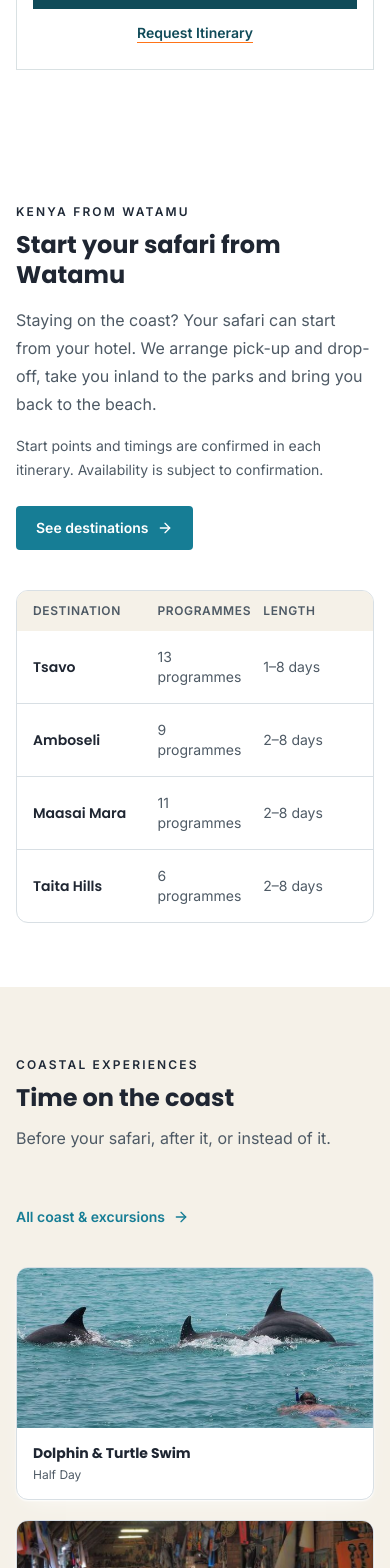
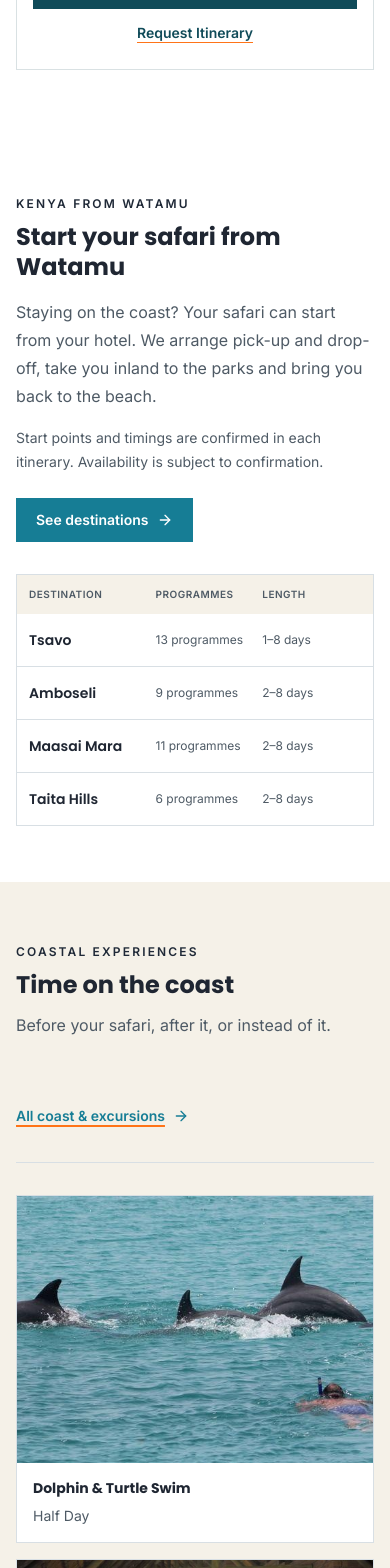
Before and after one commit to Sheddymae/bahari-asili-safaris, a Next.js app: page / in a window 390 px wide. Shown: the part 4100-5668 px from the top of the page. Built offline with nearby package versions, Linux system fonts and the light colour scheme; no server answers.

Commit message:
Polish homepage sections for responsive layout
Improve responsive coastal excursion cards, destination table wrapping, and final booking CTA while preserving routes and localized behavior.

```diff
--- a/components/FinalCtaSection.tsx
+++ b/components/FinalCtaSection.tsx
@@ -1,10 +1,31 @@
 'use client';
+
 import { ArrowRight, MessageCircle, Phone } from 'lucide-react';
 import { useLanguage } from '@/contexts/LanguageContext';
 import { trackConversion } from '@/components/Analytics';
 import { getHomeLanding } from '@/lib/home-landing-i18n';
 import { PHONE_TEL, whatsappHref } from '@/lib/contact-info';
+
 export default function FinalCtaSection({ onBook }: { onBook: () => void }) {
- const {locale}=useLanguage(); const e=getHomeLanding(locale);
- return <section className="bg-ocean-800 py-16 lg:py-20"><div className="mx-auto max-w-4xl px-4 text-center sm:px-6 lg:px-8"><h2 className="font-poppins text-3xl font-bold text-white sm:text-4xl">{e.final.title}</h2><p className="mt-4 font-inter text-base text-white">{e.final.based}</p><div className="mt-8 flex flex-col justify-center gap-3 sm:flex-row"><button onClick={onBook} className="inline-flex items-center justify-center gap-2 rounded-lg bg-safari-500 px-7 py-3.5 font-poppins text-sm font-semibold text-white hover:bg-safari-600"><ArrowRight className="h-4 w-4"/>{e.final.plan}</button><a href={whatsappHref(e.whatsappMessage)} target="_blank" rel="noopener noreferrer" onClick={()=>trackConversion('whatsapp_clicked',{location:'final_cta'})} className="inline-flex items-center justify-center gap-2 rounded-lg border border-white/35 px-7 py-3.5 font-poppins text-sm font-semibold text-white hover:bg-white/10"><MessageCircle className="h-4 w-4"/>{e.final.whatsapp}</a><a href={`tel:${PHONE_TEL}`} onClick={()=>trackConversion('phone_clicked',{location:'final_cta'})} className="inline-flex items-center justify-center gap-2 rounded-lg border border-white/35 px-7 py-3.5 font-poppins text-sm font-semibold text-white hover:bg-white/10"><Phone className="h-4 w-4"/>{e.final.call}</a></div></div></section>;
+  const { locale } = useLanguage();
+  const e = getHomeLanding(locale);
+  return (
+    <section className="bg-ocean-800 py-14 sm:py-16 lg:py-20">
+      <div className="mx-auto max-w-4xl px-4 text-center sm:px-6 lg:px-8">
+        <h2 className="mx-auto max-w-3xl text-balance font-poppins text-2xl font-bold leading-tight text-white sm:text-3xl lg:text-4xl">{e.final.title}</h2>
+        <p className="mx-auto mt-4 max-w-2xl font-inter text-base leading-7 text-white/90">{e.final.based}</p>
+        <div className="mt-7 flex flex-col justify-center gap-3 sm:mt-8 sm:flex-row sm:flex-wrap">
+          <button onClick={onBook} className="inline-flex min-h-12 items-center justify-center gap-2 bg-safari-500 px-6 py-3.5 font-poppins text-sm font-semibold text-white transition-colors hover:bg-safari-600 focus-visible:outline-none focus-visible:ring-2 focus-visible:ring-white focus-visible:ring-offset-2 focus-visible:ring-offset-ocean-800 sm:px-7">
+            <ArrowRight className="h-4 w-4 rtl:rotate-180" aria-hidden="true" />{e.final.plan}
+          </button>
+          <a href={whatsappHref(e.whatsappMessage)} target="_blank" rel="noopener noreferrer" onClick={() => trackConversion('whatsapp_clicked', { location: 'final_cta' })} className="inline-flex min-h-12 items-center justify-center gap-2 border border-white/50 px-6 py-3.5 font-poppins text-sm font-semibold text-white transition-colors hover:bg-white/10 focus-visible:outline-none focus-visible:ring-2 focus-visible:ring-white focus-visible:ring-offset-2 focus-visible:ring-offset-ocean-800 sm:px-7">
+            <MessageCircle className="h-4 w-4" aria-hidden="true" />{e.final.whatsapp}
+          </a>
+          <a href={`tel:${PHONE_TEL}`} onClick={() => trackConversion('phone_clicked', { location: 'final_cta' })} className="inline-flex min-h-12 items-center justify-center gap-2 border border-white/50 px-6 py-3.5 font-poppins text-sm font-semibold text-white transition-colors hover:bg-white/10 focus-visible:outline-none focus-visible:ring-2 focus-visible:ring-white focus-visible:ring-offset-2 focus-visible:ring-offset-ocean-800 sm:px-7">
+            <Phone className="h-4 w-4" aria-hidden="true" />{e.final.call}
+          </a>
+        </div>
+      </div>
+    </section>
+  );
 }
--- a/components/home/HomeCoast.tsx
+++ b/components/home/HomeCoast.tsx
@@ -22,12 +22,33 @@ export default function HomeCoast() {
   const byId = new Map(available.map((e) => [e.id, e]));
   const featured = [...FEATURED_IDS.map((id) => byId.get(id)).filter((e): e is Excursion => Boolean(e)), ...available.filter((e) => !FEATURED_IDS.includes(e.id))].slice(0, 4);
   return (
-    <section aria-labelledby="home-coast-title" className="bg-sand-50 py-16 lg:py-20">
+    <section aria-labelledby="home-coast-title" className="bg-sand-50 py-14 sm:py-16 lg:py-20">
       <div className="mx-auto max-w-7xl px-4 sm:px-6 lg:px-8">
-        <div className="flex flex-col gap-4 sm:flex-row sm:items-end sm:justify-between"><SectionHeader kicker={c.coast.kicker} title={c.coast.title} sub={c.coast.sub} /><Link href="/excursions" className="mb-10 inline-flex shrink-0 items-center gap-2 font-inter text-sm font-semibold text-ocean-700 hover:text-ocean-800">{c.coast.seeAll} <ArrowRight className="h-4 w-4 rtl:rotate-180" /></Link></div>
+        <div className="mb-8 flex flex-col gap-4 border-b border-border pb-6 sm:mb-10 sm:flex-row sm:items-end sm:justify-between sm:gap-6">
+          <SectionHeader kicker={c.coast.kicker} title={c.coast.title} sub={c.coast.sub} />
+          <Link href="/excursions" className="mb-0 inline-flex min-h-11 w-fit shrink-0 items-center gap-2 font-inter text-sm font-semibold text-ocean-700 underline decoration-[var(--brand-secondary)] decoration-2 underline-offset-4 hover:text-ocean-800 focus-visible:outline-none focus-visible:ring-2 focus-visible:ring-ocean-600">
+            {c.coast.seeAll} <ArrowRight className="h-4 w-4 rtl:rotate-180" aria-hidden="true" />
+          </Link>
+        </div>
         <span id="home-coast-title" className="sr-only">{c.coast.title}</span>
-        <div className="grid gap-5 sm:grid-cols-2 lg:grid-cols-4">{featured.map((excursion) => <Link key={excursion.id} href={`/excursions/${excursion.id}`} className="group overflow-hidden rounded-xl border border-border bg-white shadow-card focus:outline-none focus-visible:ring-2 focus-visible:ring-ocean-600"><div className="relative h-40"><Image src={excursion.image} alt="" fill sizes="(max-width: 640px) 100vw, (max-width: 1024px) 50vw, 25vw" className="object-cover transition-transform duration-500 group-hover:scale-105" /></div><div className="p-4"><h3 className="font-poppins text-sm font-bold leading-snug text-foreground">{locale === 'it' ? excursion.nameIt : excursion.name}</h3><p className="mt-1 font-inter text-xs text-muted-foreground">{excursion.duration}</p></div></Link>)}</div>
-        <Link href="/transfers" className="mt-5 flex items-center gap-4 rounded-xl border border-border bg-white p-5 shadow-card hover:border-ocean-300 focus:outline-none focus-visible:ring-2 focus-visible:ring-ocean-600"><span className="flex h-11 w-11 shrink-0 items-center justify-center rounded-full bg-ocean-700 text-white"><Plane className="h-5 w-5" /></span><span className="min-w-0 flex-1"><span className="block font-poppins text-sm font-bold text-foreground">{c.coast.transfersTitle}</span><span className="block font-inter text-sm text-muted-foreground">{c.coast.transfersBody}</span></span><span className="hidden items-center gap-2 font-inter text-sm font-semibold text-ocean-700 sm:inline-flex">{c.coast.seeTransfers} <ArrowRight className="h-4 w-4 rtl:rotate-180" /></span></Link>
+        <div className="grid grid-cols-1 gap-4 sm:grid-cols-2 sm:gap-5 lg:grid-cols-4">
+          {featured.map((excursion) => (
+            <Link key={excursion.id} href={`/excursions/${excursion.id}`} className="group flex min-w-0 flex-col overflow-hidden border border-border bg-white transition-shadow duration-200 hover:shadow-[var(--shadow-lg)] focus:outline-none focus-visible:ring-2 focus-visible:ring-ocean-600">
+              <div className="relative aspect-[4/3] w-full overflow-hidden bg-sand-100">
+                <Image src={excursion.image} alt="" fill sizes="(max-width: 640px) 100vw, (max-width: 1024px) 50vw, 25vw" className="object-cover transition-transform duration-500 group-hover:scale-[1.04]" />
+              </div>
+              <div className="flex flex-1 flex-col p-4 sm:p-5">
+                <h3 className="font-poppins text-sm font-bold leading-snug text-foreground">{locale === 'it' ? excursion.nameIt : excursion.name}</h3>
+                <p className="mt-2 text-sm leading-5 text-muted-foreground">{excursion.duration}</p>
+              </div>
+            </Link>
+          ))}
+        </div>
+        <Link href="/transfers" className="mt-5 flex min-w-0 items-center gap-3 border border-border bg-white p-4 transition-colors hover:border-ocean-300 focus:outline-none focus-visible:ring-2 focus-visible:ring-ocean-600 sm:gap-4 sm:p-5">
+          <span className="flex h-11 w-11 shrink-0 items-center justify-center bg-ocean-700 text-white"><Plane className="h-5 w-5" aria-hidden="true" /></span>
+          <span className="min-w-0 flex-1"><span className="block font-poppins text-sm font-bold text-foreground">{c.coast.transfersTitle}</span><span className="mt-1 block break-words font-inter text-sm leading-6 text-muted-foreground">{c.coast.transfersBody}</span></span>
+          <span className="hidden shrink-0 items-center gap-2 font-inter text-sm font-semibold text-ocean-700 sm:inline-flex">{c.coast.seeTransfers} <ArrowRight className="h-4 w-4 rtl:rotate-180" aria-hidden="true" /></span>
+        </Link>
       </div>
     </section>
   );
--- a/components/home/HomeFromWatamu.tsx
+++ b/components/home/HomeFromWatamu.tsx
@@ -24,18 +24,18 @@ export default function HomeFromWatamu() {
     return { key, name: labels[key] || fallback, count: list.length, min: Math.min(...days), max: Math.max(...days) };
   }).filter((row): row is NonNullable<typeof row> => row !== null), [safaris, tabLabels]);
   return (
-    <section aria-labelledby="home-watamu-title" className="bg-white py-16 lg:py-20">
-      <div className="mx-auto grid max-w-6xl gap-10 px-4 sm:px-6 lg:grid-cols-[1fr_1.1fr] lg:gap-16 lg:px-8">
-        <div>
+    <section aria-labelledby="home-watamu-title" className="bg-white py-14 sm:py-16 lg:py-20">
+      <div className="mx-auto grid max-w-6xl gap-8 px-4 sm:gap-10 sm:px-6 lg:grid-cols-[1fr_1.1fr] lg:items-center lg:gap-16 lg:px-8">
+        <div className="min-w-0">
           <span className="font-inter text-xs font-bold uppercase tracking-[0.18em] text-safari-600">{c.watamu.kicker}</span>
           <h2 id="home-watamu-title" className="mt-2 font-poppins text-2xl font-bold leading-tight text-foreground sm:text-3xl lg:text-4xl">{c.watamu.title}</h2>
           <p className="mt-4 font-inter text-base leading-7 text-muted-foreground">{c.watamu.body}</p>
           <p className="mt-4 font-inter text-sm leading-6 text-muted-foreground">{c.watamu.note}</p>
-          <Link href="/destinations" className="mt-6 inline-flex items-center gap-2 rounded-lg bg-ocean-700 px-5 py-3 font-inter text-sm font-semibold text-white hover:bg-ocean-800">{c.watamu.cta} <ArrowRight className="h-4 w-4 rtl:rotate-180" /></Link>
+          <Link href="/destinations" className="mt-6 inline-flex min-h-11 items-center gap-2 bg-ocean-700 px-5 py-3 font-inter text-sm font-semibold text-white transition-colors hover:bg-ocean-800 focus-visible:outline-none focus-visible:ring-2 focus-visible:ring-ocean-600 focus-visible:ring-offset-2">{c.watamu.cta} <ArrowRight className="h-4 w-4 rtl:rotate-180" aria-hidden="true" /></Link>
         </div>
-        <div className="overflow-hidden rounded-xl border border-border">
-          <div className="grid grid-cols-[1.2fr_1fr_1fr] gap-3 bg-sand-50 px-4 py-3 font-inter text-xs font-bold uppercase tracking-wider text-muted-foreground"><span>{c.watamu.colDestination}</span><span>{c.watamu.colProgrammes}</span><span>{c.watamu.colLength}</span></div>
-          <ul className="divide-y divide-border">{rows.map((row) => <li key={row.key}><Link href={`/destinations/${row.key}`} className="grid grid-cols-[1.2fr_1fr_1fr] items-center gap-3 px-4 py-4 hover:bg-sand-50 focus:outline-none focus-visible:ring-2 focus-visible:ring-ocean-600 focus-visible:ring-inset"><span className="font-poppins text-sm font-semibold text-foreground">{row.name}</span><span className="font-inter text-sm text-muted-foreground">{unit(row.count, row.count === 1 ? c.units.programme : c.units.programmes)}</span><span className="font-inter text-sm text-muted-foreground">{unit(row.min === row.max ? row.min : `${row.min}–${row.max}`, row.max === 1 ? c.units.day : c.units.days)}</span></Link></li>)}</ul>
+        <div className="min-w-0 overflow-hidden border border-border">
+          <div className="grid grid-cols-[minmax(0,1.2fr)_minmax(0,1fr)_minmax(0,1fr)] gap-2 bg-sand-50 px-3 py-3 font-inter text-[10px] font-bold uppercase tracking-wider text-muted-foreground sm:gap-3 sm:px-4 sm:text-xs"><span className="min-w-0 break-words">{c.watamu.colDestination}</span><span className="min-w-0 break-words">{c.watamu.colProgrammes}</span><span className="min-w-0 break-words">{c.watamu.colLength}</span></div>
+          <ul className="divide-y divide-border">{rows.map((row) => <li key={row.key}><Link href={`/destinations/${row.key}`} className="grid grid-cols-[minmax(0,1.2fr)_minmax(0,1fr)_minmax(0,1fr)] items-center gap-2 px-3 py-4 transition-colors hover:bg-sand-50 focus:outline-none focus-visible:ring-2 focus-visible:ring-ocean-600 focus-visible:ring-inset sm:gap-3 sm:px-4"><span className="min-w-0 break-words font-poppins text-sm font-semibold leading-5 text-foreground">{row.name}</span><span className="min-w-0 break-words font-inter text-xs leading-5 text-muted-foreground sm:text-sm">{unit(row.count, row.count === 1 ? c.units.programme : c.units.programmes)}</span><span className="min-w-0 break-words font-inter text-xs leading-5 text-muted-foreground sm:text-sm">{unit(row.min === row.max ? row.min : `${row.min}–${row.max}`, row.max === 1 ? c.units.day : c.units.days)}</span></Link></li>)}</ul>
         </div>
       </div>
     </section>
```
